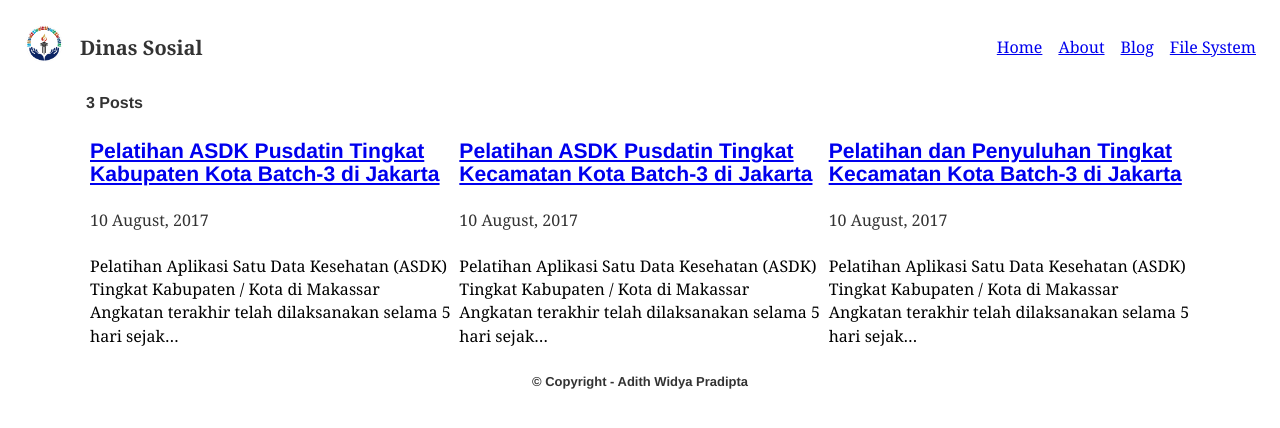
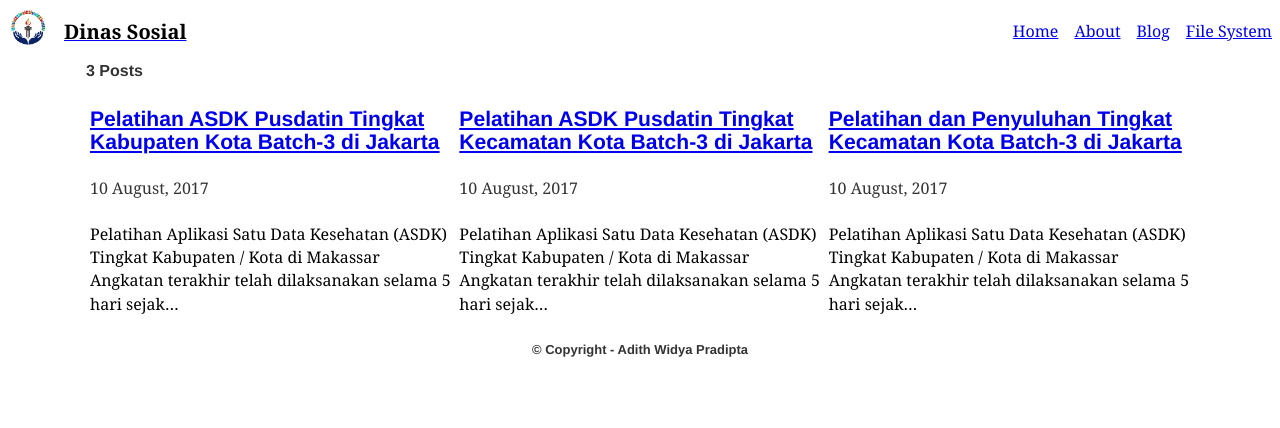
Before and after one commit to adithwip/web-dinsos, a Gatsby site: page /blog in a window 1280 px wide. Built offline with nearby package versions, Linux system fonts and the light colour scheme; Gatsby itself is replaced by a stand-in of ours; some packages are replaced by stand-ins of ours.

Commit message:
improve header style

```diff
--- a/src/components/Header.js
+++ b/src/components/Header.js
@@ -7,9 +7,7 @@ import MediaQuery from "react-responsive"
 import Container from "../layouts/Container"
 import Item from "../layouts/Item"
 
-const StyledHeader = styled.header`
-  padding: 16px;
-`
+const StyledHeader = styled.header``
 
 const Header = () => {
   const [open, navbarToggle] = useState(false)
@@ -39,18 +37,22 @@ const Header = () => {
   return (
     <StyledHeader id="header">
       <Container alignItems="center" justify="space-between">
+        <Link to="/">
           <Item>
             <Container alignItems="center" spacing={16}>
               <Item>
                 <Img fixed={data.headerLogo.childImageSharp.fixed} />
               </Item>
               <Item>
-              <span style={{ fontWeight: "bold", fontSize: 20 }}>
+                <span
+                  style={{ fontWeight: "bold", fontSize: 20, color: "black" }}
+                >
                   Dinas Sosial
                 </span>
               </Item>
             </Container>
           </Item>
+        </Link>
 
         <MediaQuery minDeviceWidth={320} maxDeviceWidth={767}>
           <Item>
```
Lines whose indentation alone changed are shown as unchanged.
